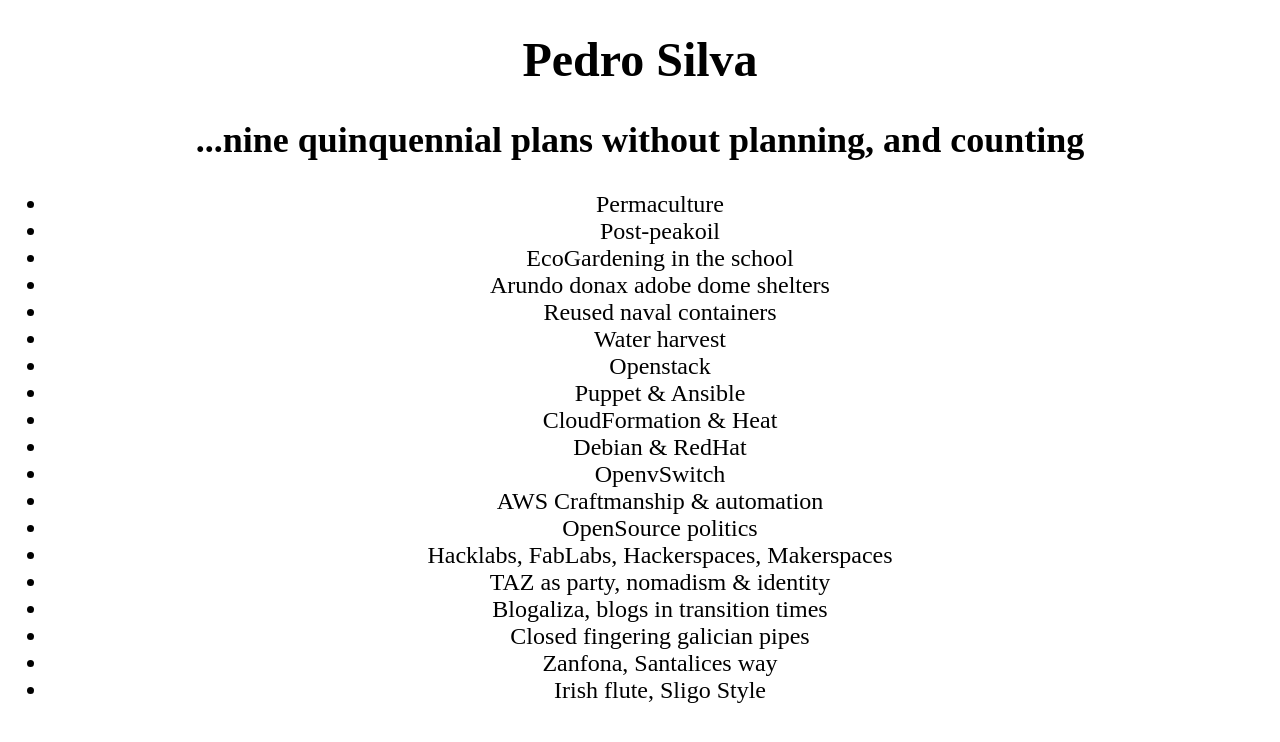
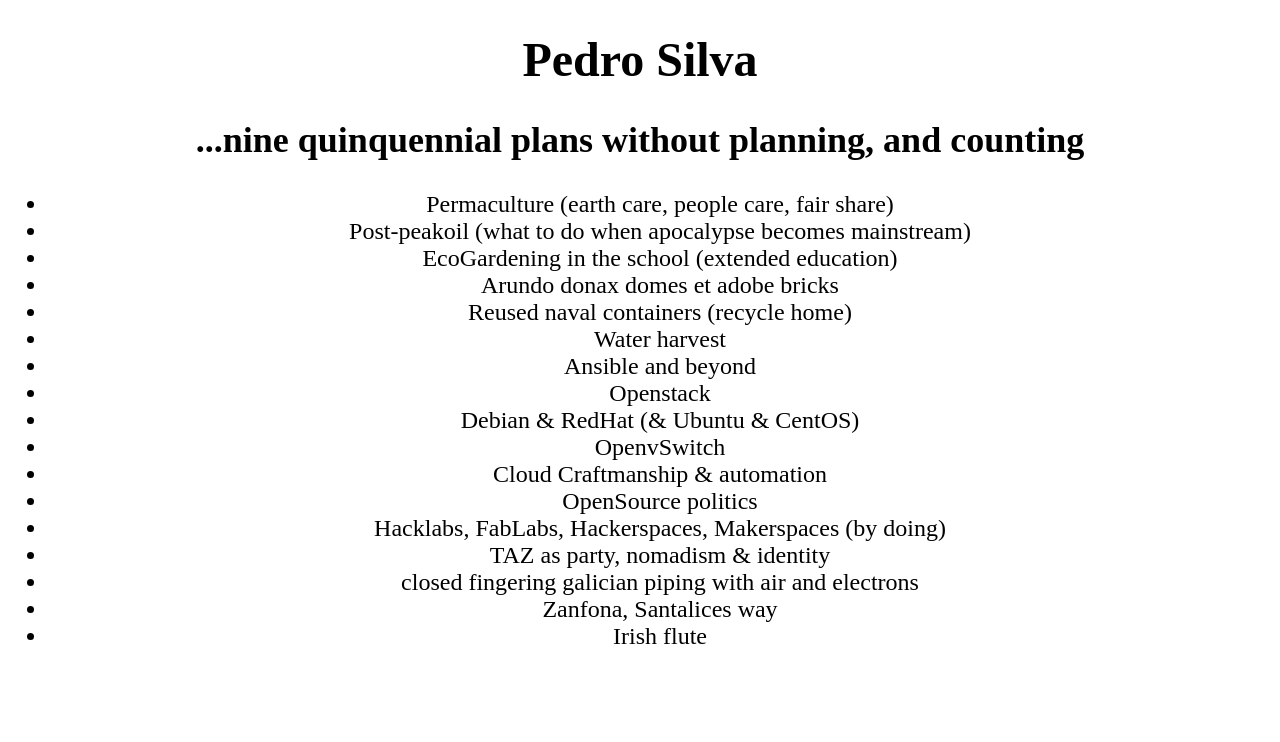
Before and after one commit to goretoxo/goretoxo.github.io, a Jekyll site: the page built from index.md, in a window 1280 px wide. Shown: the top 742 px of the page. Built offline with Jekyll 4.4.1, drawn with Linux system fonts in a browser that asks for light colours; some web fonts are replaced.

Commit message:
unificando

```diff
--- a/index.md
+++ b/index.md
@@ -3,27 +3,24 @@
 title: Pedro Silva
 abstract: ...nine quinquennial plans without planning, and counting
 temas:
- - Permaculture
- - Post-peakoil
- - EcoGardening in the school
- - Arundo donax adobe dome shelters
- - Reused naval containers
+
+
+ - Permaculture (earth care, people care, fair share)
+ - Post-peakoil (what to do when apocalypse becomes mainstream)
+ - EcoGardening in the school (extended education)
+ - Arundo donax domes et adobe bricks
+ - Reused naval containers (recycle home)
  - Water harvest
-
+ - Ansible and beyond
  - Openstack
- - Puppet & Ansible
- - CloudFormation & Heat
- - Debian & RedHat
+ - Debian & RedHat (& Ubuntu & CentOS)
  - OpenvSwitch
- - AWS Craftmanship & automation
-
+ - Cloud Craftmanship & automation
  - OpenSource politics
- - Hacklabs, FabLabs, Hackerspaces, Makerspaces
+ - Hacklabs, FabLabs, Hackerspaces, Makerspaces (by doing)
  - TAZ as party, nomadism & identity
- - Blogaliza, blogs in transition times
-
- - Closed fingering galician pipes
+ - closed fingering galician piping with air and electrons
  - Zanfona, Santalices way
- - Irish flute, Sligo Style
+ - Irish flute
 
 ---
```
